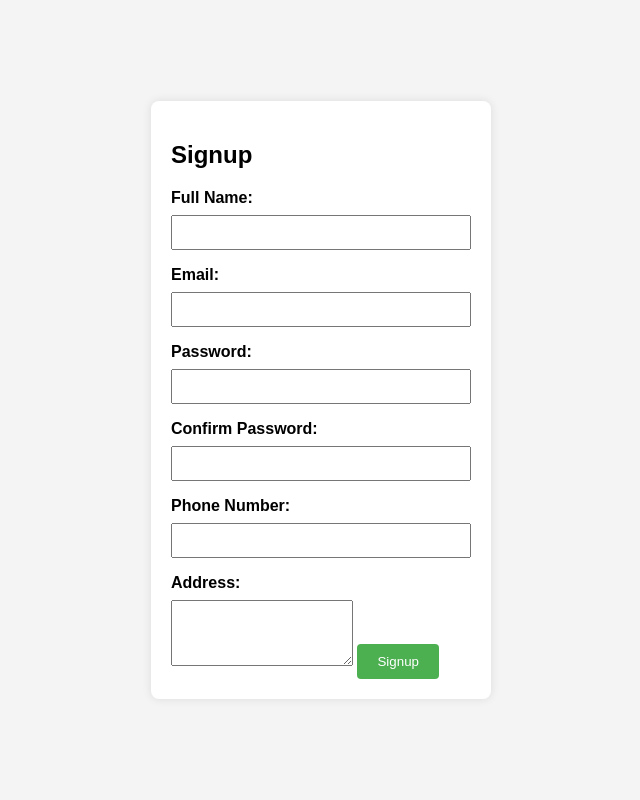
After one commit to prabhjeetsinghk/Banking-Management-System, a Flask app: page /signup in a window 1280 px wide. The commit adds this page. Shown: the whole page, without its empty margins (319-959 px from the left). Run offline with Flask 3, Linux system fonts and the light colour scheme.

Commit message:
html pages

```diff
--- a/Code/app.py
+++ b/Code/app.py
@@ -6,5 +6,9 @@ app = Flask(__name__)
 def index():
     return render_template('index.html')
 
+@app.route('/signup')
+def signup():
+    return render_template('signup.html')
+
 if __name__ == '__main__':
     app.run(debug=True)
--- /dev/null
+++ b/Code/templates/signup.html
@@ -0,0 +1,74 @@
+<!DOCTYPE html>
+<html lang="en">
+<head>
+    <meta charset="UTF-8">
+    <meta name="viewport" content="width=device-width, initial-scale=1.0">
+    <title>Signup Page</title>
+    <style>
+        body {
+            font-family: Arial, sans-serif;
+            background-color: #f4f4f4;
+            margin: 0;
+            padding: 0;
+            display: flex;
+            align-items: center;
+            justify-content: center;
+            height: 100vh;
+        }
+
+        form {
+            background-color: #fff;
+            border-radius: 8px;
+            padding: 20px;
+            box-shadow: 0 0 10px rgba(0, 0, 0, 0.1);
+            width: 300px;
+        }
+
+        label {
+            display: block;
+            margin-bottom: 8px;
+            font-weight: bold;
+        }
+
+        input {
+            width: 100%;
+            padding: 8px;
+            margin-bottom: 16px;
+            box-sizing: border-box;
+        }
+
+        button {
+            background-color: #4caf50;
+            color: #fff;
+            border: none;
+            padding: 10px 20px;
+            border-radius: 4px;
+            cursor: pointer;
+        }
+    </style>
+</head>
+<body>
+    <form>
+        <h2>Signup</h2>
+        <label for="fullname">Full Name:</label>
+        <input type="text" id="fullname" name="fullname" required>
+
+        <label for="email">Email:</label>
+        <input type="email" id="email" name="email" required>
+
+        <label for="password">Password:</label>
+        <input type="password" id="password" name="password" required>
+
+        <label for="confirmPassword">Confirm Password:</label>
+        <input type="password" id="confirmPassword" name="confirmPassword" required>
+
+        <label for="phone">Phone Number:</label>
+        <input type="tel" id="phone" name="phone" required>
+
+        <label for="address">Address:</label>
+        <textarea id="address" name="address" rows="4" required></textarea>
+
+        <button type="submit">Signup</button>
+    </form>
+</body>
+</html>
```
Also changed, not shown: Code/templates/index.html (+44 -4 lines), Code/templates/login.html (added, +74 -0 lines).
